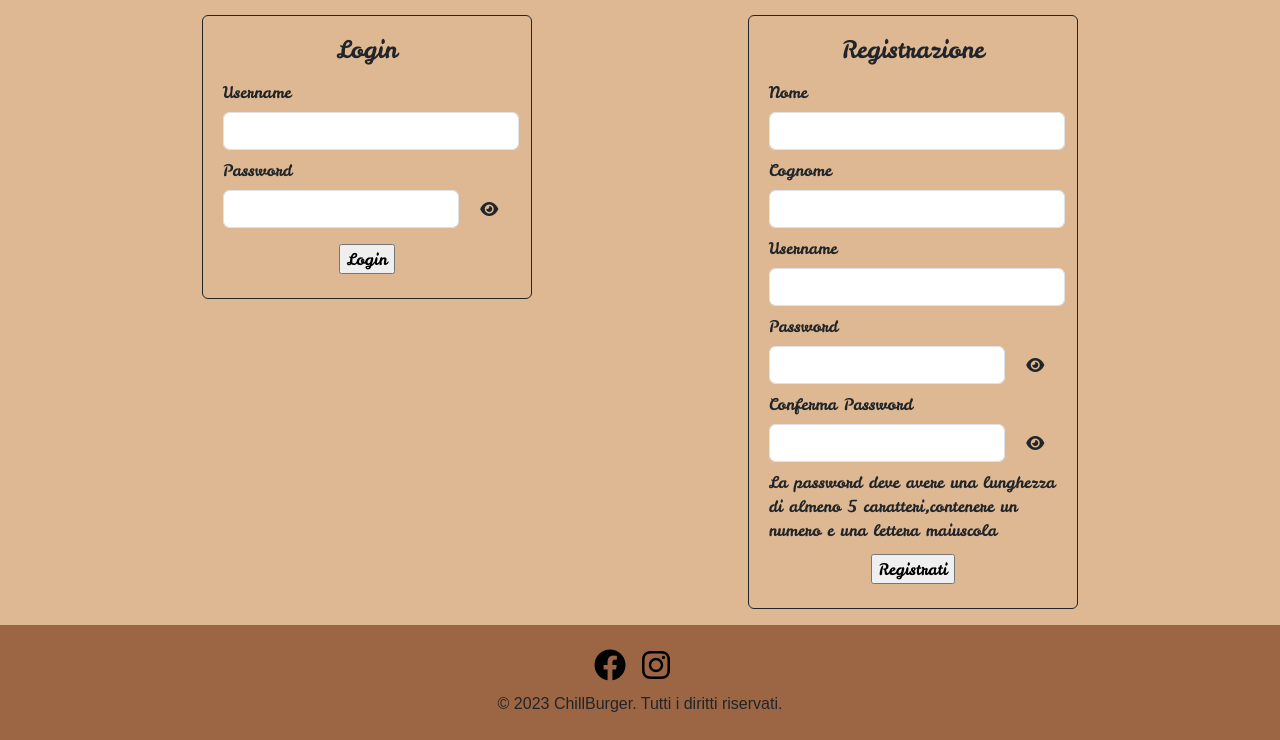
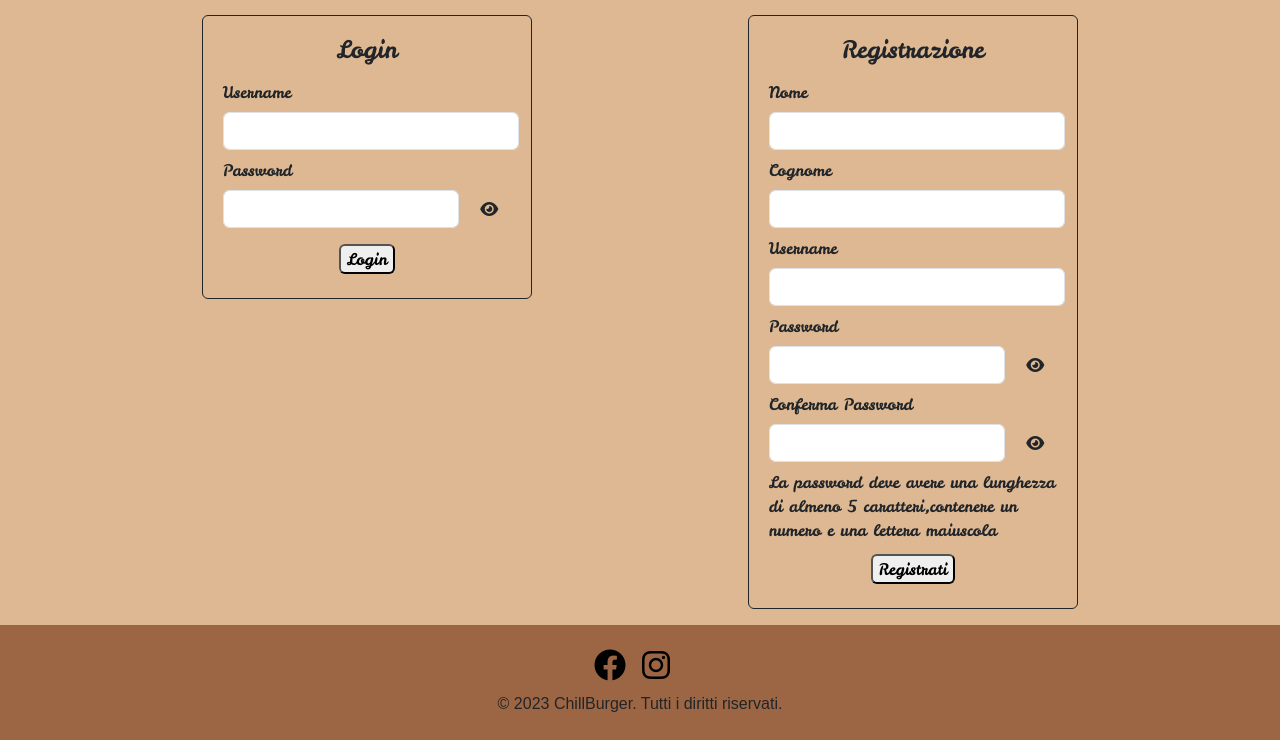
Before and after one commit to Filoferro03/ChillBurgerWebProject, a PHP site: page /login.php in a window 1280 px wide. Shown: the part 113-853 px from the top of the page. Run offline with PHP 8.4, Linux system fonts and the light colour scheme.

Commit message:
modified the ui for the login

```diff
--- a/chillburger/template/login-form.php
+++ b/chillburger/template/login-form.php
@@ -22,7 +22,7 @@
                         <p id="login-message" class="m-1"></p>
 
                         <div class="text-center">
-                            <input type="submit" value="Login" class="m-2">
+                            <input type="submit" value="Login" class="m-2 rounded">
                         </div>
                     </fieldset>
                 </form>
@@ -65,7 +65,7 @@
 
 
                         <div class="text-center">
-                            <input type="submit" value="Registrati" class="m-2">
+                            <input type="submit" value="Registrati" class="m-2 rounded">
                         </div>
 
                     </fieldset>
```
